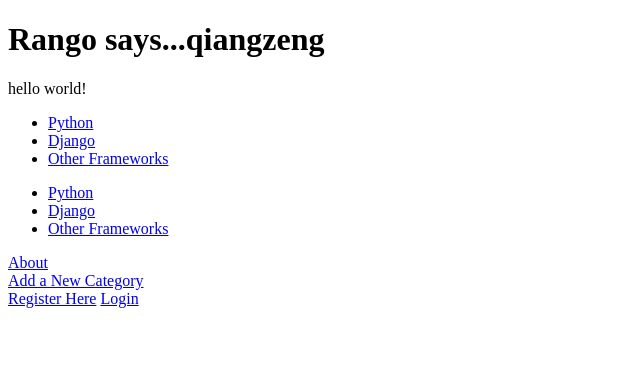
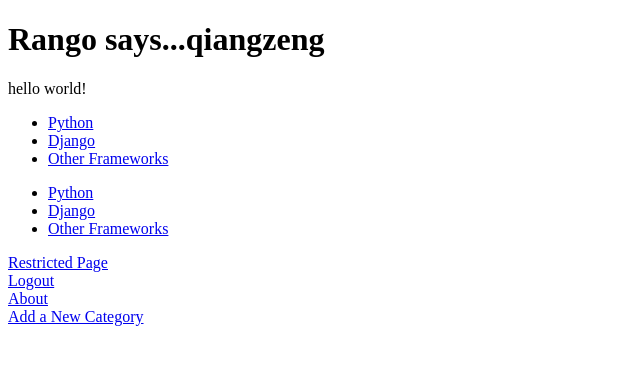
Before and after one commit to zengqiang24/rango, a Django app: page /rango/ in a window 1280 px wide. Shown: the top 365 px of the page, without its empty margins (0-640 px from the left). Run offline with Django 3.2, Linux system fonts and the light colour scheme; a user stored in the database is signed in; data comes from the database, SQL or seed files in the repository; both versions use the stored data as it was after the commit.

Commit message:
add login restrict add logout

```diff
--- a/rango/urls.py
+++ b/rango/urls.py
@@ -8,5 +8,6 @@
     , url(r'category/(?P<category_name_slug>[\w\-]+)/add_page/', views.add_page, name='add_page')
     , url(r'^register/$', views.register, name='register')  # ADD NEW PATTERN!
     , url(r'^login/$', views.user_login, name='login')  # ADD NEW PATTERN!
-
+    , url(r'^restricted/', views.restricted, name='restricted')
+    ,url(r'logout/',views.user_logout,name='logout')
                ]
--- a/rango/views.py
+++ b/rango/views.py
@@ -1,4 +1,5 @@
-from django.contrib.auth import authenticate, login
+from django.contrib.auth import authenticate, login, logout
+from django.contrib.auth.decorators import login_required
 from django.shortcuts import render, redirect
 from rango.models import Category
 from django.http import HttpResponse, HttpResponseRedirect
@@ -13,7 +14,7 @@
     context_dict['category_views_list'] = category_views_list
     return render(request, 'rango/index.html', context_dict)
 
-
+@login_required
 def about(request):
     context_dict = {"about": "this is qiang blogs"}
     return render(request, 'rango/about.html', context_dict)
@@ -132,3 +133,12 @@
             return HttpResponse("Invalid login details supplied.")
     else:
         return render(request, "rango/login.html", {})
+
+@login_required
+def restricted(request):
+    return HttpResponse("Since you're logged in, you can see this text!")
+
+@login_required
+def user_logout(request):
+    logout(request)
+    return HttpResponseRedirect('/rango/')
--- a/tango_with_django_project/settings.py
+++ b/tango_with_django_project/settings.py
@@ -132,3 +132,5 @@
 )
 MEDIA_URL = '/media/'
 MEDIA_ROOT = os.path.join(BASE_DIR, 'media')
+
+LOGIN_URL = '/rango/login/'
--- a/templates/rango/index.html
+++ b/templates/rango/index.html
@@ -29,9 +29,15 @@
         {% endfor %}
     </ul>
 {% endif %}
+
+{% if user.is_authenticated %}
+<a href="/rango/restricted/">Restricted Page</a><br />
+<a href="/rango/logout/">Logout</a><br />
+{% else %}
+<a href="/rango/register/">Register Here</a><br />
+<a href="/rango/login/">Login</a><br />
+{% endif %}
 <a href="/rango/about/">About</a><br/>
 <a href="/rango/add_category/">Add a New Category</a><br/>
-<a href="/rango/register/">Register Here</a>
-<a href="/rango/login/">Login</a>
 </body>
 </html>
```
Also changed, not shown: db.sqlite3.
